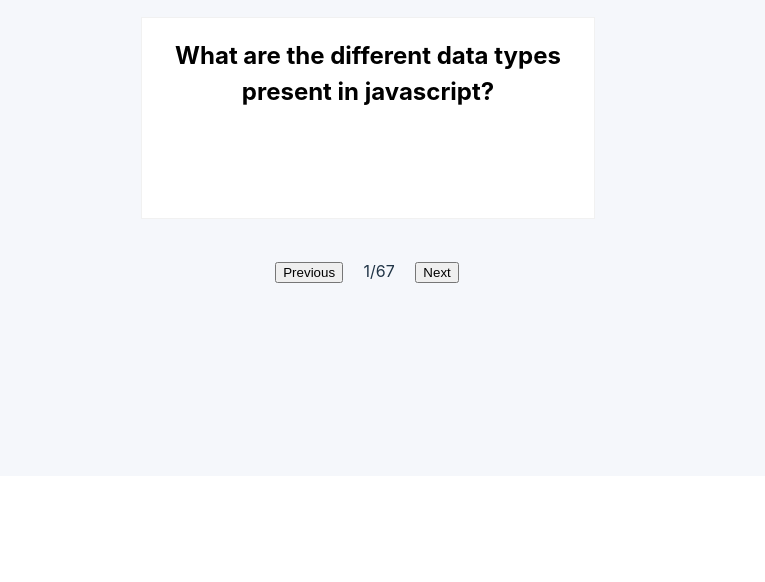
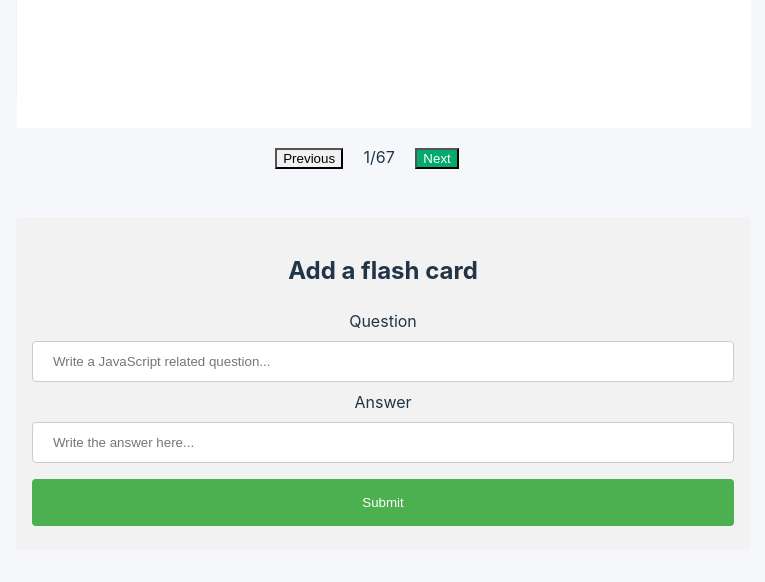
Before and after one commit to ambertaal/flash-cards, a website built with Vite: page index.html in a window 1280 px wide. Shown: the part 324-906 px from the top of the page, without its empty margins (273-1038 px from the left). Before the commit the page ends 800 px from the top, so only its background shows below. Built offline with nearby package versions, Linux system fonts and the light colour scheme.

Commit message:
feat: added form

```diff
--- a/index.html
+++ b/index.html
@@ -26,10 +26,39 @@
         </div>
       </div>
 
-      <div class="prev-next">
-        <input type="button" name="b2" id="prev" value="Previous" />
+      <div class="prev-next-container">
+        <input
+          type="button"
+          name="b2"
+          id="prev"
+          class="prev"
+          value="Previous"
+        />
         <p class="card-number item">1/67</p>
-        <input type="button" name="b1" id="next" value="Next" />
+        <input type="button" name="b1" id="next" class="next" value="Next" />
+      </div>
+
+      <div class="form-wrapper">
+        <h2>Add a flash card</h2>
+        <form action="/action_page.php">
+          <label for="question">Question</label>
+          <input
+            type="text"
+            id="question"
+            name="question"
+            placeholder="Write a JavaScript related question..."
+          />
+
+          <label for="answer">Answer</label>
+          <input
+            type="text"
+            id="answer"
+            name="answer"
+            placeholder="Write the answer here..."
+          />
+
+          <input type="submit" value="Submit" />
+        </form>
       </div>
     </div>
     <script type="module" src="/src/main.ts"></script>
--- a/src/style.css
+++ b/src/style.css
@@ -90,6 +90,7 @@ h1 {
 .flash-card-front {
   background-color: white;
   color: black;
+  padding: 16px;
 }
 
 /* Style the back side */
@@ -99,7 +100,7 @@ h1 {
   transform: rotateY(180deg);
 }
 
-.previous {
+.prev {
   background-color: #f1f1f1;
   color: black;
 }
@@ -113,8 +114,8 @@ h1 {
   border-radius: 50%;
 }
 
-.prev-next {
-  margin: 24px;
+.prev-next-container {
+  margin: 32px;
 }
 
 .card-number {
@@ -123,6 +124,45 @@ h1 {
 
 .item {
   display: inline-block;
+}
+
+.form label {
+  display: block;
+}
+
+input[type="text"],
+select {
+  width: 100%;
+  padding: 12px 20px;
+  margin: 8px 0;
+  display: inline-block;
+  border: 1px solid #ccc;
+  border-radius: 4px;
+  box-sizing: border-box;
+}
+
+input[type="submit"] {
+  width: 100%;
+  background-color: #4caf50;
+  color: white;
+  padding: 16px 24px;
+  margin: 8px 0;
+  border: none;
+  border-radius: 4px;
+  cursor: pointer;
+}
+
+input[type="submit"]:hover {
+  background-color: #45a049;
+}
+
+.form-wrapper {
+  border-radius: 5px;
+  background-color: #f2f2f2;
+  padding: 16px;
+  margin-top: 24px;
+  width: 100%;
+  height: 100%;
 }
 
 @media (prefers-color-scheme: light) {
```
